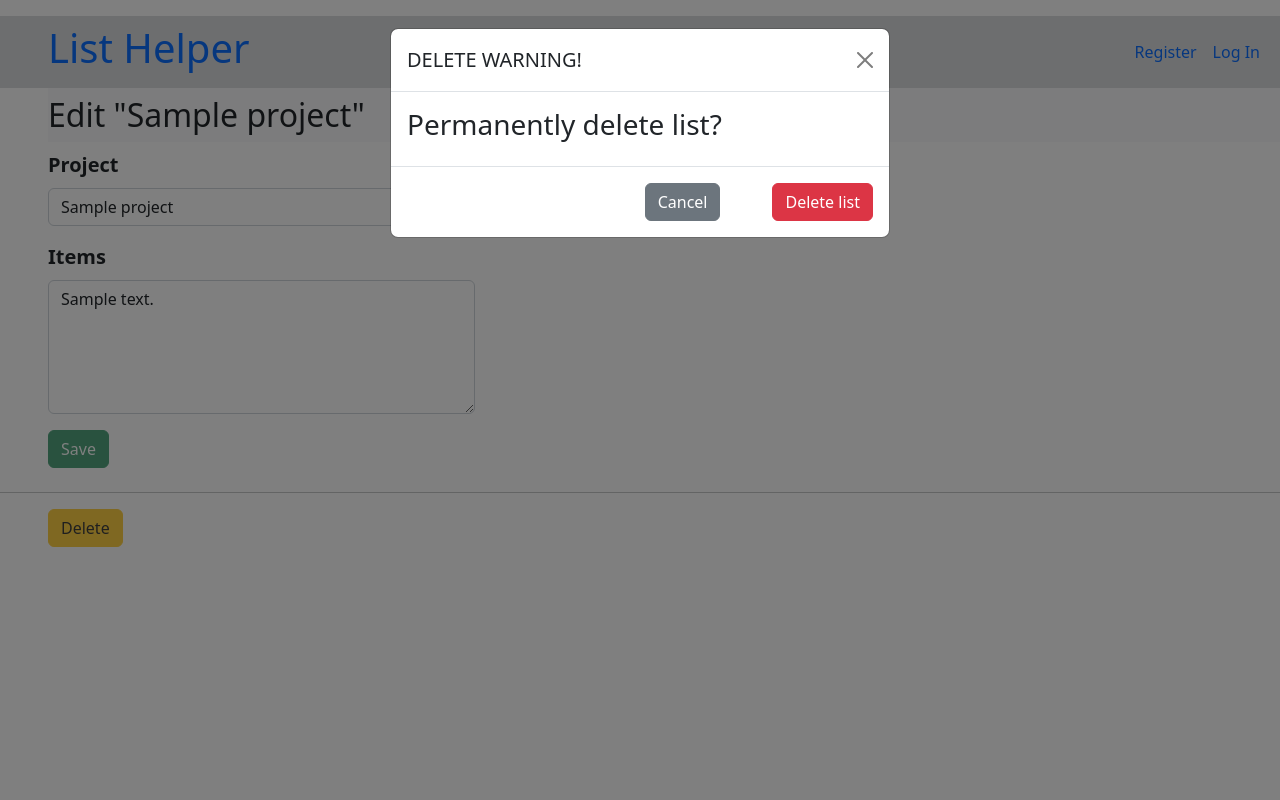
After one commit to jkobell/INF601_JkMiniProject_3, a Flask app: template flaskr/templates/views/buildingsupply/updatebuildingsupply.html in a window 1280 px wide, after a click on "Delete". The commit adds this page. Run offline with Flask 2, Linux system fonts and the light colour scheme; the template is opened without the code that fills it: most values are stand-ins (such as "Sample title", 1, 10 or a date in 2020).

Commit message:
port_to_Bootstrap_with_modal

```diff
--- /dev/null
+++ b/flaskr/templates/views/buildingsupply/updatebuildingsupply.html
@@ -0,0 +1,57 @@
+{% extends 'base.html' %}
+
+{% block header %}
+  <h2 class="ms-5 bg-light pt-2 pb-2">{% block title %}Edit "{{ post['project'] }}"{% endblock %}</h2>
+{% endblock %}
+
+{% block content %}
+<div class="col-md-4 ms-5">
+  <form method="post">
+    <div class="mb-2">
+      <label class="fw-bold fs-5" for="project">Project</label>
+    </div>
+    <div class="mb-3 form-group">
+      <input type="text" class="form-control form-control-md" name="project" id="project" value="{{ request.form['project'] or post['project'] }}" required>
+    </div>
+    <div class="mb-2">
+      <label class="fw-bold fs-5" for="items_text">Items</label>
+    </div>
+    <div class="mb-3 form-group">
+      <textarea type="text" class="form-control form-control-md" name="items_text" id="items_text" rows="5">{{ request.form['items_text'] or post['items_text'] }}</textarea>
+    </div>
+    <div class="mb-4">
+      <button type="submit" class="btn btn-success opacity-75">
+        Save
+      </button>
+    </div>
+  </form>
+</div>
+  <hr>
+  <div class="ms-5">
+    <button type="button" class="btn btn-warning opacity-75" data-bs-toggle="modal" data-bs-target="#deleteModal">
+      Delete
+    </button>
+  </div>
+
+  <!-- Modal -->
+<div class="modal fade" id="deleteModal" tabindex="-1" aria-labelledby="deleteModal" aria-hidden="true">
+  <div class="modal-dialog">
+    <div class="modal-content">
+      <div class="modal-header">
+        <h5 class="modal-title" id="deleteModal">DELETE WARNING!</h5>
+        <button type="button" class="btn-close" data-bs-dismiss="modal" aria-label="Close"></button>
+      </div>
+      <div class="modal-body">
+        <h3>Permanently delete list?</h3>
+      </div>
+      <div class="modal-footer">
+        <button type="button" class="btn btn-secondary" data-bs-dismiss="modal">Cancel</button>
+        <div class="ms-5">
+          <form action="{{ url_for('views.deletebuildingsupply', id=post['id']) }}" method="post">
+            <button class="btn btn-danger" type="submit">Delete list</button>
+          </form>
+        </div>
+    </div>
+  </div>
+</div>
+{% endblock %}
--- a/flaskr/views.py
+++ b/flaskr/views.py
@@ -30,7 +30,7 @@ def buildingsupply():
         ' ORDER BY created DESC'
     ).fetchall()
     #? check session
-    return render_template('views/buildingsupply.html', posts=posts, tablename = 'BUILDING SUPPLY')
+    return render_template('views/buildingsupply/buildingsupply.html', posts=posts, tablename = 'BUILDING SUPPLY')
 
 @bp.route('/createbuildingsupply', methods=('GET', 'POST'))
 @login_required
```
Also changed, not shown: flaskr/templates/auth/login.html (+4 -11 lines), flaskr/templates/auth/register.html (+14 -8 lines), flaskr/templates/views/buildingsupply/createbuildingsupply.html (added, +30 -0 lines), flaskr/templates/views/createbuildingsupply.html (deleted, +0 -15 lines), flaskr/templates/views/updatebuildingsupply.html (deleted, +0 -20 lines), flaskr/templates/views/buildingsupply/buildingsupply.html (renamed from flaskr/templates/views/buildingsupply.html).
